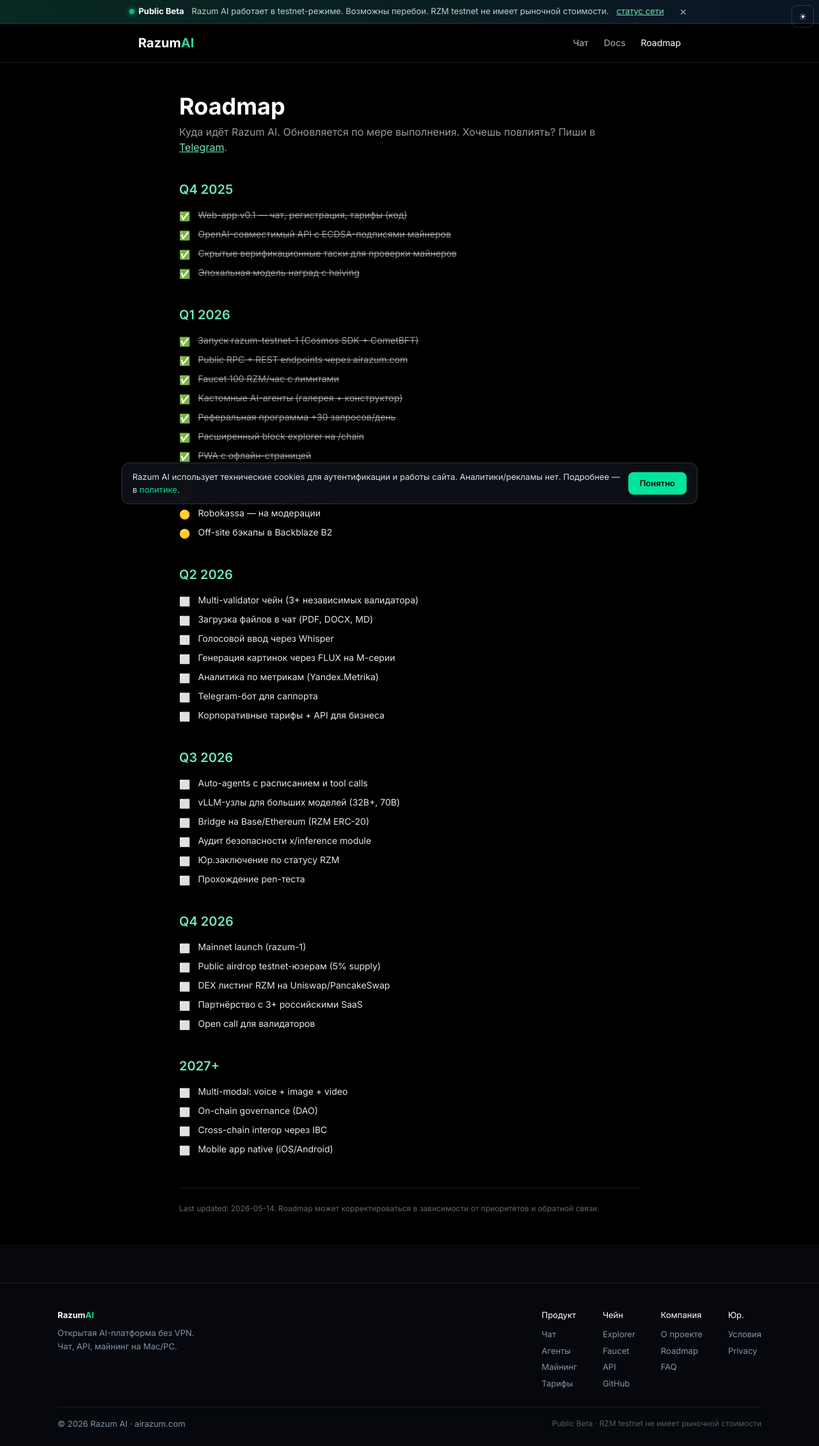
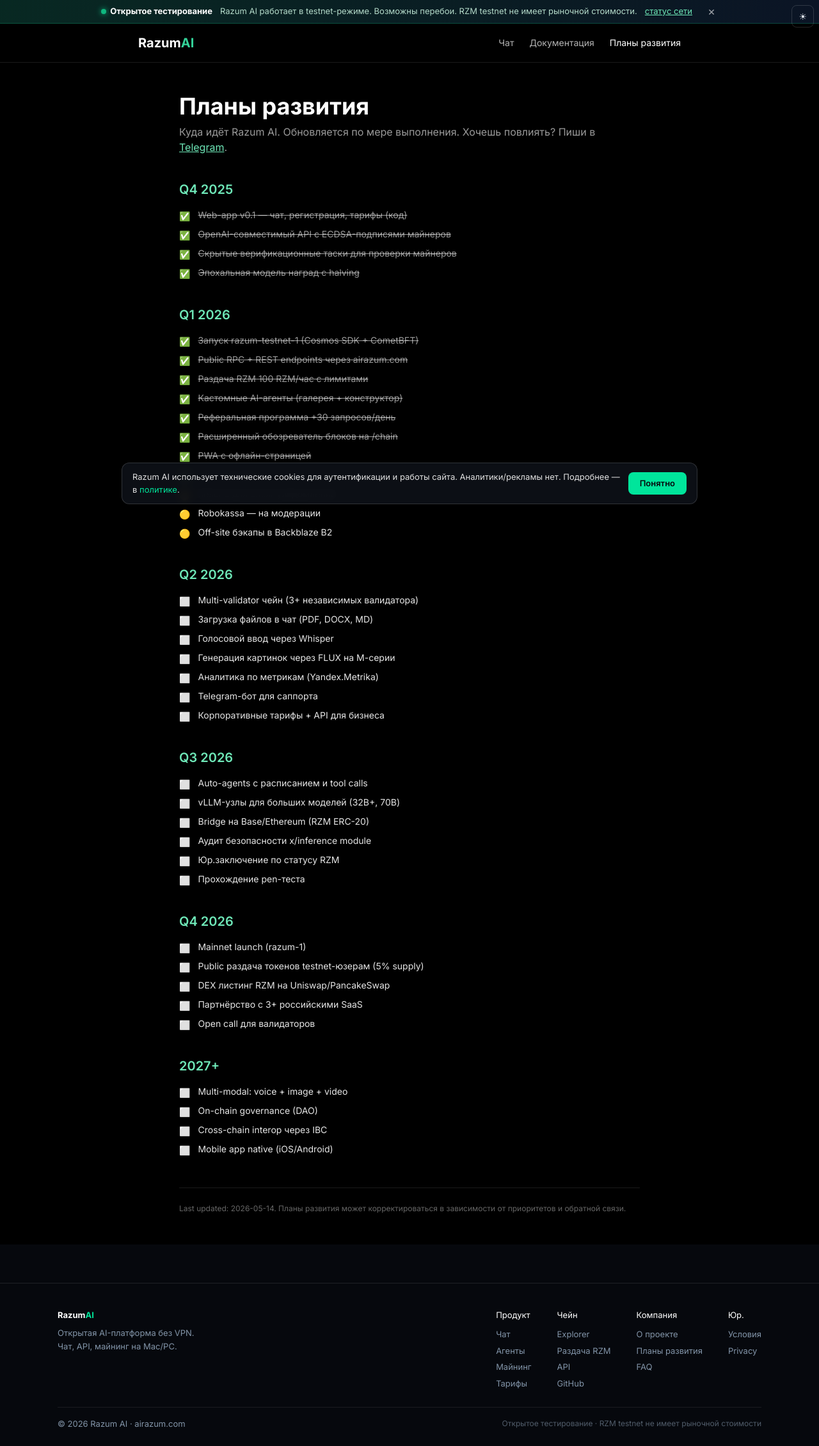
Before and after one commit to the-razum/razum, a Next.js app in the folder web-app/: page /roadmap in a window 1280 px wide. Shown: the whole page at 64% size. Built offline with nearby package versions, Linux system fonts and the light colour scheme; no server answers.

Commit message:
feat: убрал англицизмы — Faucet→Раздача RZM, Roadmap→Планы развития, Block Explorer→Обозреватель блоков, Public Beta→Открытое тестирование, Apple Silicon→Mac M1+, GPU→видеокарта

```diff
--- a/web-app/src/app/about/page.tsx
+++ b/web-app/src/app/about/page.tsx
@@ -28,7 +28,7 @@ export default function AboutPage() {
           <Link href='/' className='font-bold text-xl'>Razum<span className='text-emerald-400'>AI</span></Link>
           <nav className='flex gap-6 text-sm text-white/70'>
             <Link href='/chat' className='hover:text-white'>Чат</Link>
-            <Link href='/docs' className='hover:text-white'>Docs</Link>
+            <Link href='/docs' className='hover:text-white'>Документация</Link>
             <Link href='/about' className='text-white'>О нас</Link>
           </nav>
         </div>
@@ -54,7 +54,7 @@ export default function AboutPage() {
           <li><strong className='text-white'>Прозрачность.</strong> Status сети, метрики, токеномика — всё публично. Нет скрытых комиссий.</li>
           <li><strong className='text-white'>Децентрализация.</strong> Один человек или компания не должны контролировать всё. Майнеры, валидаторы — независимы.</li>
           <li><strong className='text-white'>Уважение приватности.</strong> Запросы не уходят в OpenAI, не продаются рекламодателям. Хранение в РФ.</li>
-          <li><strong className='text-white'>Честность.</strong> Public beta — это public beta. Не обещаем mainnet «через месяц» если знаем что нужно 6.</li>
+          <li><strong className='text-white'>Честность.</strong> Public beta — это открытое тестирование. Не обещаем mainnet «через месяц» если знаем что нужно 6.</li>
         </ul>
 
         <h2 className='text-2xl font-semibold mt-12 mb-4'>Команда</h2>
--- a/web-app/src/app/agents/page.tsx
+++ b/web-app/src/app/agents/page.tsx
@@ -31,7 +31,7 @@ export default async function AgentsPage() {
             <Link href='/chat' className='hover:text-white'>Чат</Link>
             <Link href='/agents' className='text-white'>Агенты</Link>
             <Link href='/miner' className='hover:text-white'>Майнинг</Link>
-            <Link href='/docs' className='hover:text-white'>Docs</Link>
+            <Link href='/docs' className='hover:text-white'>Документация</Link>
           </nav>
         </div>
       </header>
--- a/web-app/src/app/chain/page.tsx
+++ b/web-app/src/app/chain/page.tsx
@@ -5,10 +5,10 @@ export const dynamic = 'force-dynamic'
 export const revalidate = 5
 
 export const metadata = {
-  title: 'razum-testnet-1 — Block Explorer | Razum AI',
+  title: 'razum-testnet-1 — Обозреватель блоков | Razum AI',
   description: 'Live статус блокчейна Razum AI: блоки, транзакции, валидаторы, supply RZM.',
   openGraph: {
-    title: 'razum-testnet-1 — Block Explorer | Razum AI',
+    title: 'razum-testnet-1 — Обозреватель блоков | Razum AI',
     description: 'Live статус блокчейна Razum AI: блоки, валидаторы, supply RZM.',
     url: 'https://airazum.com/chain',
     siteName: 'Razum AI',
@@ -18,7 +18,7 @@ export const metadata = {
   },
   twitter: {
     card: 'summary_large_image',
-    title: 'razum-testnet-1 — Block Explorer | Razum AI',
+    title: 'razum-testnet-1 — Обозреватель блоков | Razum AI',
     description: 'Live статус блокчейна Razum AI: блоки, валидаторы, supply RZM.',
     images: ['/og-image.png'],
   },
@@ -48,7 +48,7 @@ export default async function ChainPage() {
             <Link href='/agents' className='hover:text-white'>Агенты</Link>
             <Link href='/miner' className='hover:text-white'>Майнинг</Link>
             <Link href='/chain' className='text-white'>Чейн</Link>
-            <Link href='/docs' className='hover:text-white'>Docs</Link>
+            <Link href='/docs' className='hover:text-white'>Документация</Link>
           </nav>
         </div>
       </header>
@@ -59,7 +59,7 @@ export default async function ChainPage() {
           <span className='text-sm uppercase tracking-wider text-white/60'>{live ? 'live' : 'offline'}</span>
         </div>
         <h1 className='text-4xl md:text-5xl font-bold tracking-tight'>
-          {CHAIN_INFO.chainId} <span className='text-white/40 text-2xl font-normal'>· block explorer</span>
+          {CHAIN_INFO.chainId} <span className='text-white/40 text-2xl font-normal'>· обозреватель блоков</span>
         </h1>
         <p className='text-white/60 mt-3 max-w-2xl'>
           Публичный testnet блокчейна Razum AI. Cosmos SDK + CometBFT. ~5s block time.
--- a/web-app/src/app/docs/page.tsx
+++ b/web-app/src/app/docs/page.tsx
@@ -2,7 +2,7 @@ import Link from 'next/link'
 
 export const metadata = {
   title: 'Документация — Razum AI',
-  description: 'Архитектура Razum AI, как стать майнером, OpenAI-совместимый API, endpoints чейна razum-testnet-1, faucet, FAQ.',
+  description: 'Архитектура Razum AI, как стать майнером, OpenAI-совместимый API, endpoints чейна razum-testnet-1, раздача RZM, FAQ.',
   openGraph: {
     title: 'Документация — Razum AI',
     description: 'Технический справочник Razum AI: API, чейн, майнинг.',
@@ -31,9 +31,9 @@ export default function DocsPage() {
           <nav className="flex gap-6 text-sm text-white/70">
             <Link href="/chat" className="hover:text-white">Чат</Link>
             <Link href="/chain" className="hover:text-white">Чейн</Link>
-            <Link href="/faucet" className="hover:text-white">Faucet</Link>
+            <Link href="/раздача RZM" className="hover:text-white">Раздача RZM</Link>
             <Link href="/miner" className="hover:text-white">Майнинг</Link>
-            <Link href="/docs" className="text-white">Docs</Link>
+            <Link href="/docs" className="text-white">Документация</Link>
           </nav>
         </div>
       </header>
@@ -47,7 +47,7 @@ export default function DocsPage() {
           <a href="#chain" className="hover:text-white mr-4">Чейн</a>
           <a href="#api" className="hover:text-white mr-4">API</a>
           <a href="#miner" className="hover:text-white mr-4">Майнер</a>
-          <a href="#faucet" className="hover:text-white mr-4">Faucet</a>
+          <a href="#раздача RZM" className="hover:text-white mr-4">Раздача RZM</a>
           <a href="#faq" className="hover:text-white">FAQ</a>
         </nav>
 
@@ -164,16 +164,16 @@ node ~/.razum/miner.js`}
           <p className="text-white/80 text-sm mt-3">Подробная пошаговая инструкция со скриншотами: <Link href="/miner" className="text-emerald-300 underline">/miner</Link></p>
         </section>
 
-        <section id="faucet" className="mb-12">
-          <h2 className="text-2xl font-semibold mb-3">Faucet</h2>
+        <section id="раздача RZM" className="mb-12">
+          <h2 className="text-2xl font-semibold mb-3">Раздача RZM</h2>
           <p className="text-white/80">Раздача тестовых RZM для разработки и подключения кошельков.</p>
           <ul className="text-white/80 text-sm space-y-1 mt-2">
-            <li>UI: <Link href="/faucet" className="text-emerald-300 underline">/faucet</Link></li>
+            <li>UI: <Link href="/раздача RZM" className="text-emerald-300 underline">/раздача RZM</Link></li>
             <li>Дрип: 100 RZM (= 10¹¹ nrazum)</li>
             <li>Лимит: 1 раз в час на IP и на адрес</li>
           </ul>
           <pre className={code}>
-{`curl -X POST https://airazum.com/api/faucet \\
+{`curl -X POST https://airazum.com/api/раздача RZM \\
   -H 'Content-Type: application/json' \\
   -d '{"address":"razum1..."}'`}
           </pre>
--- a/web-app/src/app/faq/page.tsx
+++ b/web-app/src/app/faq/page.tsx
@@ -90,7 +90,7 @@ export default function FAQPage() {
           <Link href='/' className='font-bold text-xl'>Razum<span className='text-emerald-400'>AI</span></Link>
           <nav className='flex gap-6 text-sm text-white/70'>
             <Link href='/chat' className='hover:text-white'>Чат</Link>
-            <Link href='/docs' className='hover:text-white'>Docs</Link>
+            <Link href='/docs' className='hover:text-white'>Документация</Link>
             <Link href='/faq' className='text-white'>FAQ</Link>
           </nav>
         </div>
--- a/web-app/src/app/faucet/page.tsx
+++ b/web-app/src/app/faucet/page.tsx
@@ -11,7 +11,7 @@ export default function FaucetPage() {
   async function claim() {
     setBusy(true); setResult(null); setError(null)
     try {
-      const r = await fetch('/api/faucet', {
+      const r = await fetch('/api/раздача RZM', {
         method: 'POST',
         headers: { 'Content-Type': 'application/json' },
         body: JSON.stringify({ address: addr.trim() }),
@@ -38,14 +38,14 @@ export default function FaucetPage() {
             <Link href='/chat' className='hover:text-white'>Чат</Link>
             <Link href='/miner' className='hover:text-white'>Майнинг</Link>
             <Link href='/chain' className='hover:text-white'>Чейн</Link>
-            <Link href='/faucet' className='text-white'>Faucet</Link>
+            <Link href='/раздача RZM' className='text-white'>Раздача RZM</Link>
           </nav>
         </div>
       </header>
 
       <section className='max-w-2xl mx-auto px-6 py-14'>
         <div className='inline-flex items-center gap-2 text-xs uppercase tracking-wider text-emerald-300 bg-emerald-300/10 px-2 py-1 rounded'>
-          razum-testnet-1 · live faucet
+          razum-testnet-1 · live раздача RZM
         </div>
         <h1 className='text-4xl md:text-5xl font-bold mt-4'>Получи 100 RZM</h1>
         <p className='text-white/60 mt-3'>
--- a/web-app/src/app/miner/page.tsx
+++ b/web-app/src/app/miner/page.tsx
@@ -68,7 +68,7 @@ export default function MinerPage() {
             <strong>razum-testnet-1</strong> live
           </span>
           <Link href="/chain" className="text-emerald-300 hover:underline">статус чейна →</Link>
-          <Link href="/faucet" className="text-emerald-300 hover:underline">взять 100 RZM →</Link>
+          <Link href="/раздача RZM" className="text-emerald-300 hover:underline">взять 100 RZM →</Link>
           <span className="text-text2 ml-auto hidden md:inline">RPC: airazum.com/chain-rpc/</span>
         </div>
       </div>
@@ -142,7 +142,7 @@ export default function MinerPage() {
           <h2 className="text-2xl font-bold mb-6">Что нужно?</h2>
           <div className="grid grid-cols-1 md:grid-cols-2 gap-4">
             <div className="p-5 rounded-xl border border-accent/20 bg-accent/5">
-              <div className="text-lg font-bold mb-3">Mac (Apple Silicon)</div>
+              <div className="text-lg font-bold mb-3">Mac (с чипом Apple M1, M2, M3, M4)</div>
               <div className="text-text2 text-sm space-y-1.5">
                 <div>Любой Mac с чипом M1 и новее:</div>
                 <div>MacBook Air, MacBook Pro, iMac, Mac Mini, Mac Studio, Mac Pro</div>
@@ -150,7 +150,7 @@ export default function MinerPage() {
               </div>
             </div>
             <div className="p-5 rounded-xl border border-border bg-surface">
-              <div className="text-lg font-bold mb-3">PC с видеокартой NVIDIA</div>
+              <div className="text-lg font-bold mb-3">ПК с видеокартой NVIDIA</div>
               <div className="text-text2 text-sm space-y-1.5">
                 <div>Видеокарта RTX 3060 и выше</div>
                 <div>Операционная система Linux (Ubuntu)</div>
--- a/web-app/src/app/page.tsx
+++ b/web-app/src/app/page.tsx
@@ -47,7 +47,7 @@ function JsonLd() {
           {
             '@type': 'Question',
             name: 'Можно ли зарабатывать, подключив свой компьютер?',
-            acceptedAnswer: { '@type': 'Answer', text: 'Да. Подключите Mac с Apple Silicon или PC с NVIDIA GPU и получайте RZM-токены за обработку AI-запросов.' },
+            acceptedAnswer: { '@type': 'Answer', text: 'Да. Подключите Mac (с чипом M1 и новее) или ПК с видеокартой NVIDIA и получайте RZM-токены за обработку AI-запросов.' },
           },
         ],
       },
@@ -74,8 +74,8 @@ function NavBar() {
           <Link href="/pricing" className="hover:text-text transition">Тарифы</Link>
           <Link href="/agents" className="hover:text-text transition">Агенты</Link>
           <Link href="/chain" className="hover:text-text transition">Чейн</Link>
-          <Link href="/faucet" className="hover:text-text transition">Faucet</Link>
-          <Link href="/docs" className="hover:text-text transition">Docs</Link>
+          <Link href="/раздача RZM" className="hover:text-text transition">Раздача RZM</Link>
+          <Link href="/docs" className="hover:text-text transition">Документация</Link>
           <Link href="/faq" className="hover:text-text transition">FAQ</Link>
           <Link href="/miner" className="hover:text-text transition">Майнерам</Link>
           <a href="https://t.me/razum_miners" target="_blank" rel="noopener noreferrer" className="hover:text-text transition">Telegram</a>
@@ -163,7 +163,7 @@ export default function Home() {
             </h1>
             <p className="text-text2 text-lg sm:text-xl max-w-2xl mx-auto mb-10 leading-relaxed">
               Мощные AI-модели по цене чашки кофе. Qwen 3.5 и DeepSeek R1 —
-              всё работает на децентрализованной сети GPU по всему миру.
+              всё работает на сети компьютеров пользователей по всему миру.
             </p>
             <div className="flex flex-col sm:flex-row gap-4 justify-center">
               <Link
@@ -320,7 +320,7 @@ export default function Home() {
               <StepCard
                 num={2}
                 title="GPU обрабатывает"
-                desc="Запрос уходит на ближайший свободный компьютер с мощной видеокартой или Apple Silicon."
+                desc="Запрос уходит на ближайший свободный компьютер с мощной видеокартой или Mac M1+."
               />
               <StepCard
                 num={3}
@@ -424,7 +424,7 @@ export default function Home() {
               />
               <FaqItem
                 q="Можно ли зарабатывать на своём компьютере?"
-                a="Да! Подключите Mac с Apple Silicon (M1 и новее) или PC с NVIDIA GPU (RTX 3060+). Установка занимает 5 минут. Токены RZM начисляются за каждый обработанный запрос."
+                a="Да! Подключите Mac (M1 и новее) или ПК с видеокартой NVIDIA RTX 3060 и выше. Установка занимает 5 минут. Токены RZM начисляются за каждый обработанный запрос."
               />
               <FaqItem
                 q="Как оплатить подписку?"
@@ -470,11 +470,11 @@ export default function Home() {
                   <Link href="/pricing" className="block text-text2 text-sm hover:text-text transition">Тарифы</Link>
                   <Link href="/agents" className="block text-text2 text-sm hover:text-text transition">Агенты</Link>
                   <Link href="/chain" className="block text-text2 text-sm hover:text-text transition">Чейн (testnet)</Link>
-                  <Link href="/faucet" className="block text-text2 text-sm hover:text-text transition">Faucet</Link>
-                  <Link href="/docs" className="block text-text2 text-sm hover:text-text transition">Docs</Link>
+                  <Link href="/раздача RZM" className="block text-text2 text-sm hover:text-text transition">Раздача RZM</Link>
+                  <Link href="/docs" className="block text-text2 text-sm hover:text-text transition">Документация</Link>
                   <Link href="/faq" className="block text-text2 text-sm hover:text-text transition">FAQ</Link>
                   <Link href="/about" className="block text-text2 text-sm hover:text-text transition">О проекте</Link>
-                  <Link href="/roadmap" className="block text-text2 text-sm hover:text-text transition">Roadmap</Link>
+                  <Link href="/roadmap" className="block text-text2 text-sm hover:text-text transition">Планы развития</Link>
                   <Link href="/miner" className="block text-text2 text-sm hover:text-text transition">Майнерам</Link>
                 </div>
               </div>
--- a/web-app/src/app/roadmap/page.tsx
+++ b/web-app/src/app/roadmap/page.tsx
@@ -1,10 +1,10 @@
 import Link from 'next/link'
 
 export const metadata = {
-  title: 'Roadmap — Razum AI',
+  title: 'Планы развития — Razum AI',
   description: 'Дорожная карта развития Razum AI: что сделано, что в работе, что впереди.',
   openGraph: {
-    title: 'Roadmap — Razum AI',
+    title: 'Планы развития — Razum AI',
     description: 'Дорожная карта Razum AI: что сделано, что в работе, что впереди.',
     url: 'https://airazum.com/roadmap',
     siteName: 'Razum AI',
@@ -14,7 +14,7 @@ export const metadata = {
   },
   twitter: {
     card: 'summary_large_image',
-    title: 'Roadmap — Razum AI',
+    title: 'Планы развития — Razum AI',
     description: 'Дорожная карта Razum AI: что сделано, что в работе, что впереди.',
     images: ['/og-image.png'],
   },
@@ -38,10 +38,10 @@ const MILESTONES: Array<{ period: string; items: Array<{ status: Status; text: s
     items: [
       { status: 'done', text: 'Запуск razum-testnet-1 (Cosmos SDK + CometBFT)' },
       { status: 'done', text: 'Public RPC + REST endpoints через airazum.com' },
-      { status: 'done', text: 'Faucet 100 RZM/час с лимитами' },
+      { status: 'done', text: 'Раздача RZM 100 RZM/час с лимитами' },
       { status: 'done', text: 'Кастомные AI-агенты (галерея + конструктор)' },
       { status: 'done', text: 'Реферальная программа +30 запросов/день' },
-      { status: 'done', text: 'Расширенный block explorer на /chain' },
+      { status: 'done', text: 'Расширенный обозреватель блоков на /chain' },
       { status: 'done', text: 'PWA с офлайн-страницей' },
       { status: 'done', text: 'Светлая тема' },
       { status: 'in-progress', text: 'Resend для email-уведомлений' },
@@ -76,7 +76,7 @@ const MILESTONES: Array<{ period: string; items: Array<{ status: Status; text: s
     period: 'Q4 2026',
     items: [
       { status: 'planned', text: 'Mainnet launch (razum-1)' },
-      { status: 'planned', text: 'Public airdrop testnet-юзерам (5% supply)' },
+      { status: 'planned', text: 'Public раздача токенов testnet-юзерам (5% supply)' },
       { status: 'planned', text: 'DEX листинг RZM на Uniswap/PancakeSwap' },
       { status: 'planned', text: 'Партнёрство с 3+ российскими SaaS' },
       { status: 'planned', text: 'Open call для валидаторов' },
@@ -101,13 +101,13 @@ export default function RoadmapPage() {
           <Link href='/' className='font-bold text-xl'>Razum<span className='text-emerald-400'>AI</span></Link>
           <nav className='flex gap-6 text-sm text-white/70'>
             <Link href='/chat' className='hover:text-white'>Чат</Link>
-            <Link href='/docs' className='hover:text-white'>Docs</Link>
-            <Link href='/roadmap' className='text-white'>Roadmap</Link>
+            <Link href='/docs' className='hover:text-white'>Документация</Link>
+            <Link href='/roadmap' className='text-white'>Планы развития</Link>
           </nav>
         </div>
       </header>
       <section className='max-w-3xl mx-auto px-6 py-12'>
-        <h1 className='text-4xl font-bold mb-2'>Roadmap</h1>
+        <h1 className='text-4xl font-bold mb-2'>Планы развития</h1>
         <p className='text-white/60 mb-10'>Куда идёт Razum AI. Обновляется по мере выполнения. Хочешь повлиять? Пиши в <a href='https://t.me/razum_ai' className='text-emerald-300 underline'>Telegram</a>.</p>
 
         <div className='space-y-10'>
@@ -127,7 +127,7 @@ export default function RoadmapPage() {
         </div>
 
         <p className='text-xs text-white/40 mt-12 pt-6 border-t border-white/10'>
-          Last updated: 2026-05-14. Roadmap может корректироваться в зависимости от приоритетов и обратной связи.
+          Last updated: 2026-05-14. Планы развития может корректироваться в зависимости от приоритетов и обратной связи.
         </p>
       </section>
     </div>
--- a/web-app/src/components/BetaBanner.tsx
+++ b/web-app/src/components/BetaBanner.tsx
@@ -33,7 +33,7 @@ export default function BetaBanner() {
     }}>
       <span style={{ display: 'inline-flex', alignItems: 'center', gap: 6 }}>
         <span style={{ width: 8, height: 8, borderRadius: '50%', background: '#10b981', display: 'inline-block', boxShadow: '0 0 8px #10b981', animation: 'pulse 2s infinite' }} />
-        <strong style={{ color: 'white' }}>Public Beta</strong>
+        <strong style={{ color: 'white' }}>Открытое тестирование</strong>
       </span>
       <span style={{ opacity: 0.85 }}>
         Razum AI работает в testnet-режиме. Возможны перебои. RZM testnet не имеет рыночной стоимости.
--- a/web-app/src/components/Footer.tsx
+++ b/web-app/src/components/Footer.tsx
@@ -28,14 +28,14 @@ export default function Footer() {
           <div>
             <div style={{ color: '#fff', marginBottom: 8 }}>Чейн</div>
             <Link href='/chain' style={{ display: 'block', padding: '3px 0', color: 'inherit' }}>Explorer</Link>
-            <Link href='/faucet' style={{ display: 'block', padding: '3px 0', color: 'inherit' }}>Faucet</Link>
+            <Link href='/раздача RZM' style={{ display: 'block', padding: '3px 0', color: 'inherit' }}>Раздача RZM</Link>
             <Link href='/docs' style={{ display: 'block', padding: '3px 0', color: 'inherit' }}>API</Link>
             <a href='https://github.com/the-razum' style={{ display: 'block', padding: '3px 0', color: 'inherit' }}>GitHub</a>
           </div>
           <div>
             <div style={{ color: '#fff', marginBottom: 8 }}>Компания</div>
             <Link href='/about' style={{ display: 'block', padding: '3px 0', color: 'inherit' }}>О проекте</Link>
-            <Link href='/roadmap' style={{ display: 'block', padding: '3px 0', color: 'inherit' }}>Roadmap</Link>
+            <Link href='/roadmap' style={{ display: 'block', padding: '3px 0', color: 'inherit' }}>Планы развития</Link>
             <Link href='/faq' style={{ display: 'block', padding: '3px 0', color: 'inherit' }}>FAQ</Link>
           </div>
           <div>
@@ -46,7 +46,7 @@ export default function Footer() {
         </div>
         <div style={{ borderTop: '1px solid rgba(255,255,255,0.08)', paddingTop: 16, display: 'flex', justifyContent: 'space-between', flexWrap: 'wrap', gap: 12 }}>
           <span>© 2026 Razum AI · airazum.com</span>
-          <span style={{ fontSize: 12, opacity: 0.6 }}>Public Beta · RZM testnet не имеет рыночной стоимости</span>
+          <span style={{ fontSize: 12, opacity: 0.6 }}>Открытое тестирование · RZM testnet не имеет рыночной стоимости</span>
         </div>
       </div>
     </footer>
```
